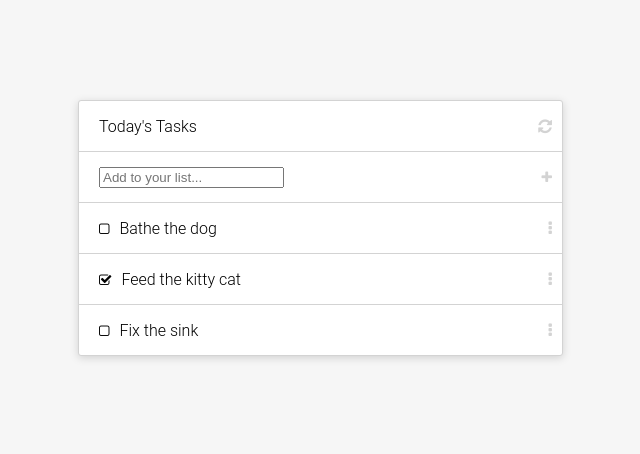
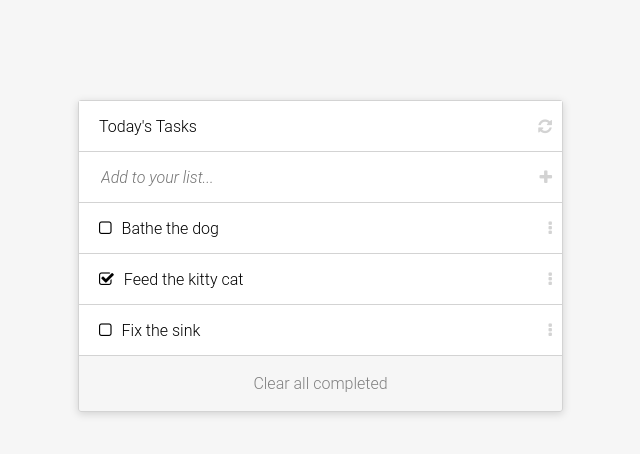
Before and after one commit to notlfish/To-Do-List, a website built with webpack: page src/index.html in a window 1280 px wide. Shown: the whole page, without its empty margins (22-662 px from the left). Built offline with nearby package versions, Linux system fonts and the light colour scheme.

Commit message:
Add missing elements
I.e. the To-Do list title, the input form, and the clear-list button

```diff
--- a/src/index.html
+++ b/src/index.html
@@ -21,6 +21,7 @@
         </form>
         <ul id="to-do-list">
         </ul>
+        <button class="clear-completed">Clear all completed</button>
     </div>
 </body>
 </html>
--- a/src/style.css
+++ b/src/style.css
@@ -6,20 +6,23 @@ body {
   background-color: #f6f6f6;
 }
 
+p {
+  padding: 0;
+  margin: 0;
+}
+
 button {
   padding: 0;
   border: none;
   background: none;
+  font: inherit;
 }
 
 button:hover {
   cursor: pointer;
 }
 
-li:last-child { border-bottom: none; }
-
 #to-do-app {
-  background-color: white;
   width: 485px;
   border: 1px lightgray solid;
   border-radius: 3px;
@@ -41,10 +44,7 @@ li:last-child { border-bottom: none; }
   justify-content: space-between;
   border-bottom: 1px lightgray solid;
   height: 50px;
-}
-
-.to-do-task {
-
+  background-color: white;
 }
 
 .task-description {
@@ -59,3 +59,30 @@ li:last-child { border-bottom: none; }
 .task-drag:hover {
   color: black;
 }
+
+.clear-completed {
+  display: block;
+  margin: auto;
+  height: 55px;
+  line-height: 55px;
+  text-align: center;
+  background-color: #f6f6f6;
+  color: gray;
+}
+
+.clear-completed:hover {
+  color: black;
+  cursor: pointer;
+  text-decoration: underline;
+}
+
+#new-item,
+#new-item:focus {
+  border: none;
+  outline: none;
+  font-family: inherit;
+  font-size: inherit;
+  font-style: italic;
+  font-weight: 300;
+  width: 90%;
+}
```
